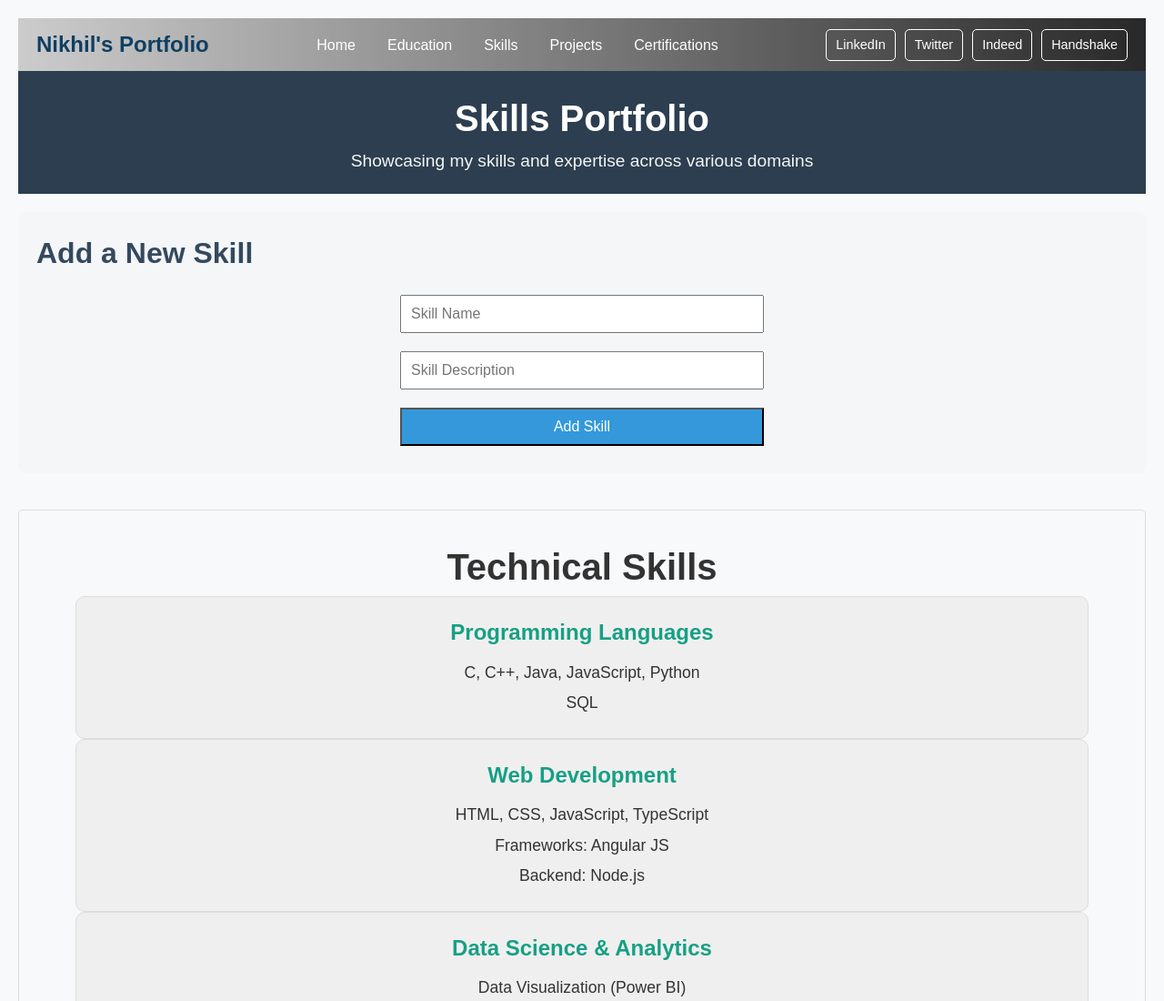
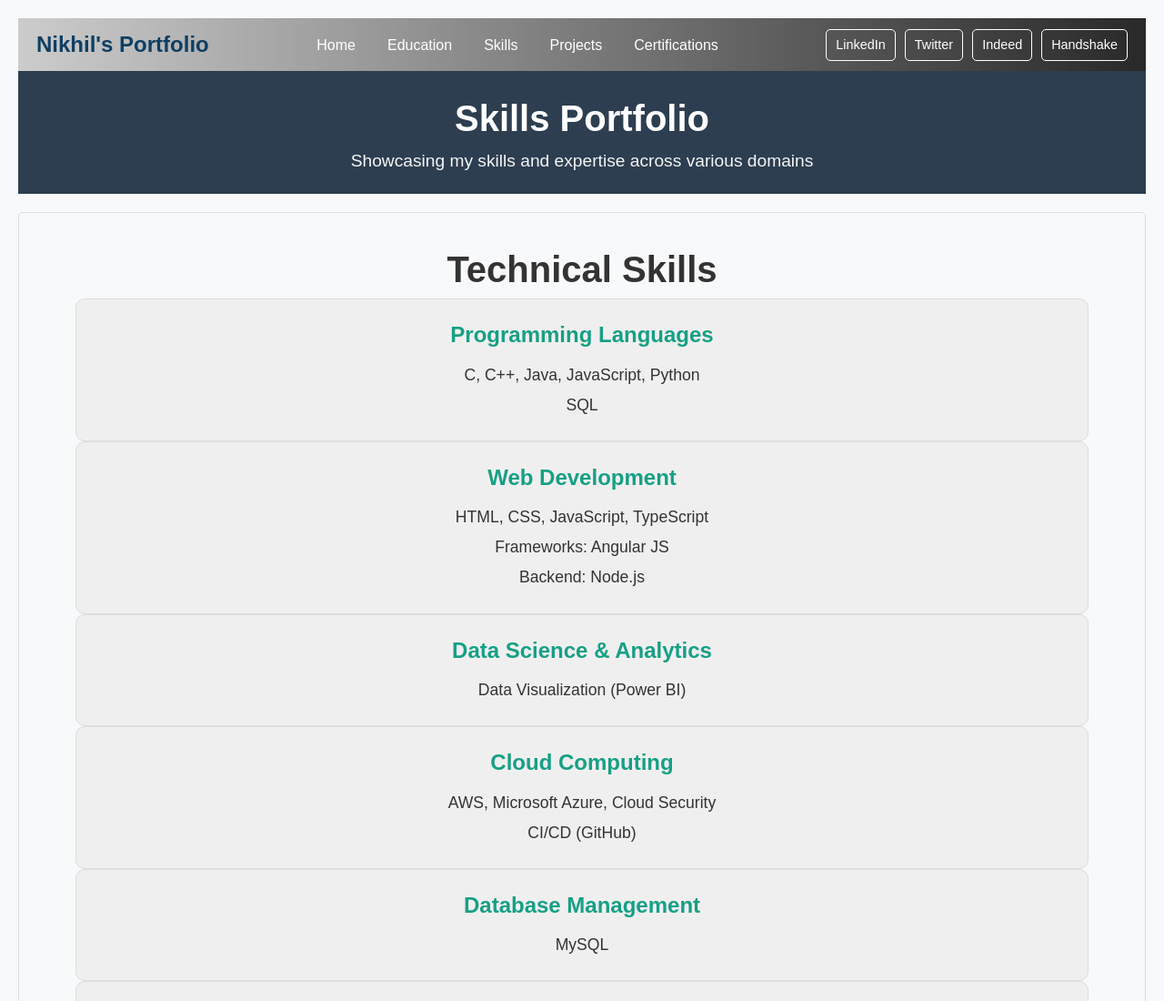
Before and after one commit to Nikhiluppen/Profile-portfoliio, a website: page public/Skills.html in a window 1280 px wide. Shown: the top 1100 px of the page at 91% size. Drawn offline with Linux system fonts and the light colour scheme; placeholder pictures from the web are drawn by us.

Commit message:
REMOVED ADD SKILL

```diff
--- a/public/Skills.html
+++ b/public/Skills.html
@@ -44,14 +44,14 @@
             <p>Showcasing my skills and expertise across various domains</p>
         </div>
     </header>
-    <div class="add-skill-container">
+    <!-- <div class="add-skill-container">
         <h2>Add a New Skill</h2>
         <form class="add-skill-form" id="add-skill-form">
             <input type="text" id="new-skill-name" placeholder="Skill Name" required>
             <input type="text" id="new-skill-description" placeholder="Skill Description" required>
             <button type="submit">Add Skill</button>
         </form>
-    </div>
+    </div> -->
 
     <section id="technical-skills">
         <div class="container">
```
Also changed, not shown: public/certifications.html (+2 -0 lines), public/education.html (+1 -1 lines), public/home.html (+2 -0 lines), public/index.html (+2 -0 lines), public/projects.html (+1 -0 lines).
